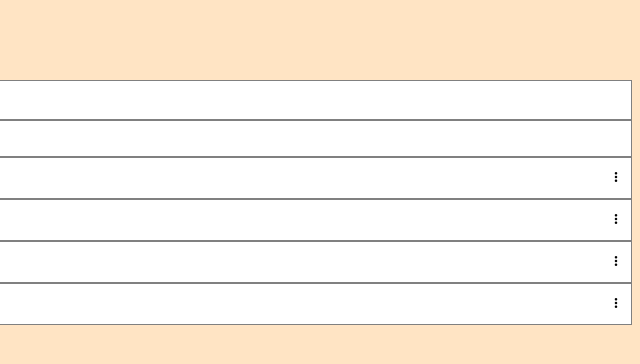
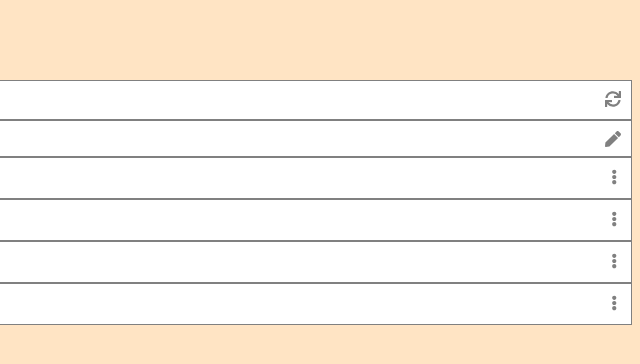
Before and after one commit to tta2yta/to-do-list, a website built with webpack: page src/index.html in a window 1280 px wide. Shown: the full height of the page, 640-1280 px from the left. Built offline with nearby package versions, Linux system fonts and the light colour scheme.

Commit message:
Add icons

```diff
--- a/src/index.js
+++ b/src/index.js
@@ -1,5 +1,9 @@
 import './style.css';
 import ToDoList from './todolist';
+import '@fortawesome/fontawesome-free/js/fontawesome'
+import '@fortawesome/fontawesome-free/js/solid'
+import '@fortawesome/fontawesome-free/js/regular'
+import '@fortawesome/fontawesome-free/js/brands'
 
 const listObj = new ToDoList();
 
--- a/src/style.css
+++ b/src/style.css
@@ -1,3 +1,5 @@
+
+
 body {
     background-color: bisque;
 }
@@ -17,13 +19,16 @@ input[type='checkbox'] {
     height: 10px;
     float: right;
     margin-top: 4px;
+    color: grey;
+    transform: scale(1.5);
+    padding-right: 3px;
 }
 
 .listItemInput{
     padding: 0%;
 }
 .listInput{
-    min-width: 100%;
+    min-width: 95%;
     height: 100%;
     padding:10px 0;
     border: 0;
@@ -33,3 +38,14 @@ input[type='checkbox'] {
     font-size: 1.0em;
     padding-left: 15px;
   }
+  .iconRefresh{
+      float: right;
+      color: grey;
+  }
+  .iconEnter{
+      display: inline;
+      float: right;
+      margin-top: 10px;
+      color: grey;
+      padding-right: 10px;
+  }
--- a/src/todolist.js
+++ b/src/todolist.js
@@ -1,4 +1,5 @@
 import Icon from './dots.png'
+
 
 export default class ToDoList {
   constructor() {
@@ -13,13 +14,19 @@ export default class ToDoList {
  displayItems=() => {
    const listMain = document.createElement('ul');
    const listItemTitle = document.createElement('li');
-   listItemTitle.textContent='To Do List'
+   const iconRefresh=document.createElement('i')
+   const iconEnter=document.createElement('i')
+   iconRefresh.className='fas fa-sync iconRefresh'
+   iconEnter.className='fas fa-pen iconEnter'
+   listItemTitle.appendChild(document.createTextNode("To Do List"))
+   listItemTitle.appendChild(iconRefresh)
    const listItemInput = document.createElement('li');
    listItemInput.className='listItemInput';
    const listInput = document.createElement('input');
    listInput.type='text'
    listInput.className='listInput'
    listInput.placeholder='Add to your list'
+   listItemInput.appendChild(iconEnter)
    listItemTitle.className = 'listItem';
    listItemInput.appendChild(listInput)
    listMain.appendChild(listItemTitle)
@@ -36,9 +43,8 @@ export default class ToDoList {
      listItem.className = 'listItem';
      listItem.appendChild(checkbox);
      listItem.appendChild(document.createTextNode(item.decription));
-     const icon= new Image()
-     icon.src= Icon
-     icon.className='icon'
+     const icon= document.createElement('i')
+     icon.className='fas fa-ellipsis-v icon'
      listItem.appendChild(icon)
      listMain.appendChild(listItem);
    });
```
Also changed, not shown: src/index.html (+3 -0 lines).
